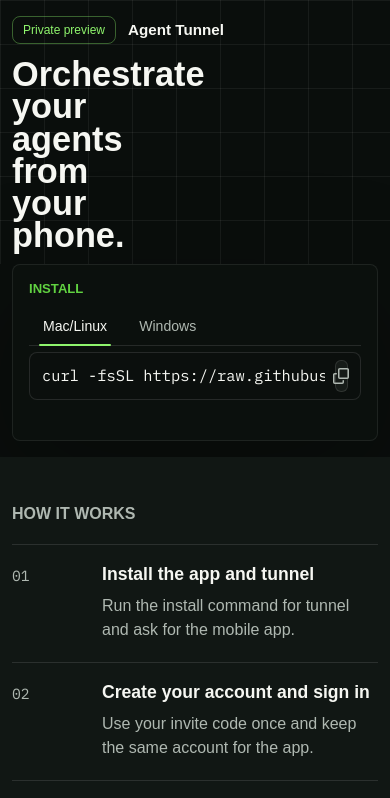
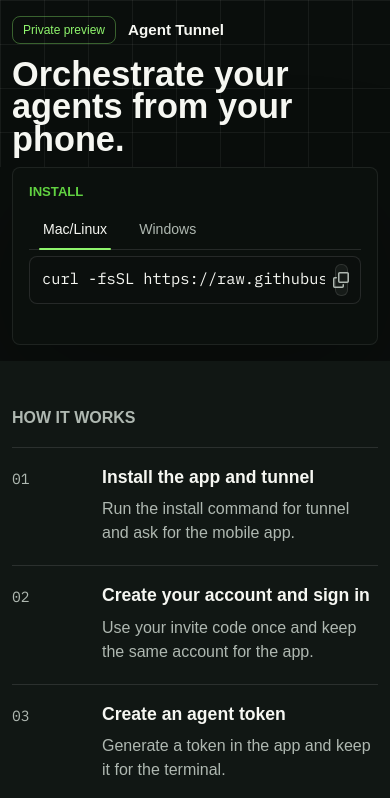
Before and after one commit to yuanbohan/agent-tunnel-website, a website built with Vite: page index.html in a window 390 px wide. Shown: the top 798 px of the page. Built offline with nearby package versions, Linux system fonts and the light colour scheme; a web font is replaced by a local one.

Commit message:
feat(landing): let hero title wrap to available space

```diff
--- a/src/site-content.js
+++ b/src/site-content.js
@@ -2,11 +2,7 @@ export const siteContent = {
   brand: "Agent Tunnel",
   previewLabel: "Private preview",
   hero: {
-    titleLines: [
-      "Orchestrate",
-      "your agents",
-      "from your phone.",
-    ],
+    title: "Orchestrate your agents from your phone.",
     screenshots: [
       {
         src: "/images/agent-tunnel-session-list.png",
--- a/src/styles.css
+++ b/src/styles.css
@@ -145,7 +145,7 @@ h3 {
 h1 {
   font-size: clamp(3rem, 6vw, 6rem);
   line-height: 0.96;
-  max-width: 10ch;
+  max-width: 16ch;
 }
 
 .hero__title-line {
@@ -727,6 +727,8 @@ pre {
   }
 
   .hero__stage {
+    grid-template-columns: minmax(0, 1fr);
+    gap: 0;
     min-height: auto;
     padding-top: 14px;
     padding-bottom: 4px;
@@ -741,10 +743,9 @@ pre {
   }
 
   h1 {
-    max-width: 13ch;
+    max-width: none;
     font-size: clamp(2rem, 8.8vw, 3rem);
     line-height: 0.94;
-    text-wrap: balance;
   }
 
   .install-strip__inner {
```
